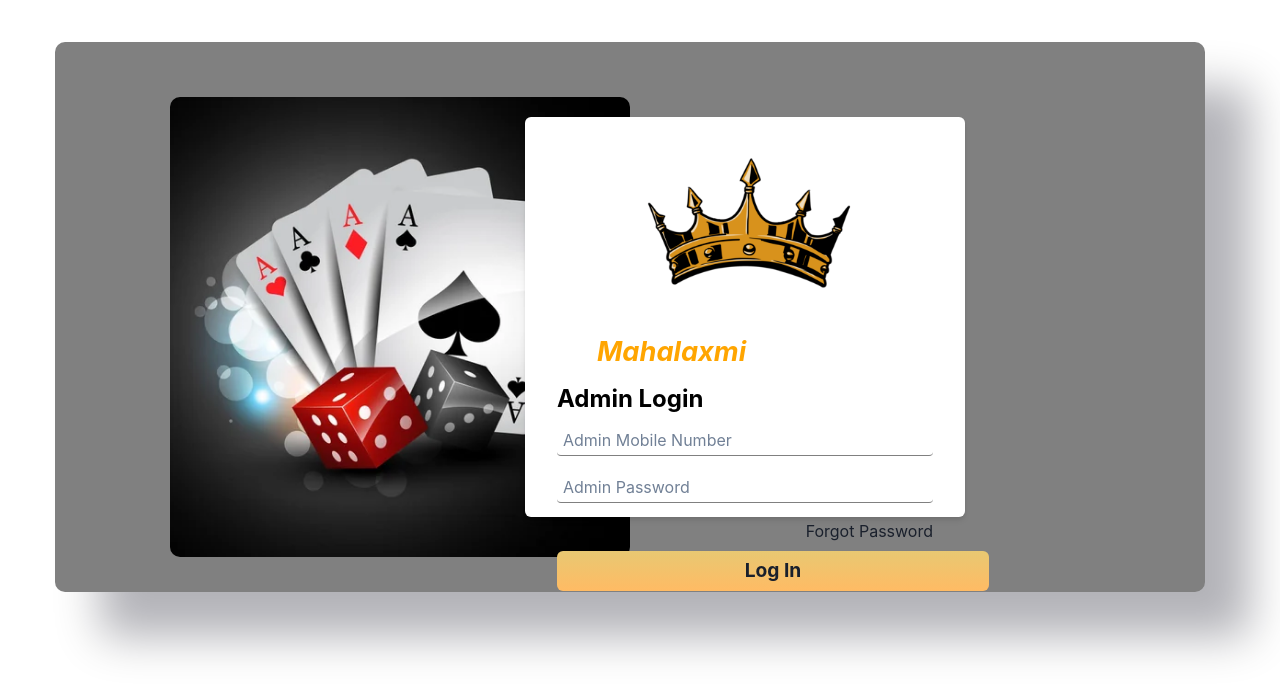
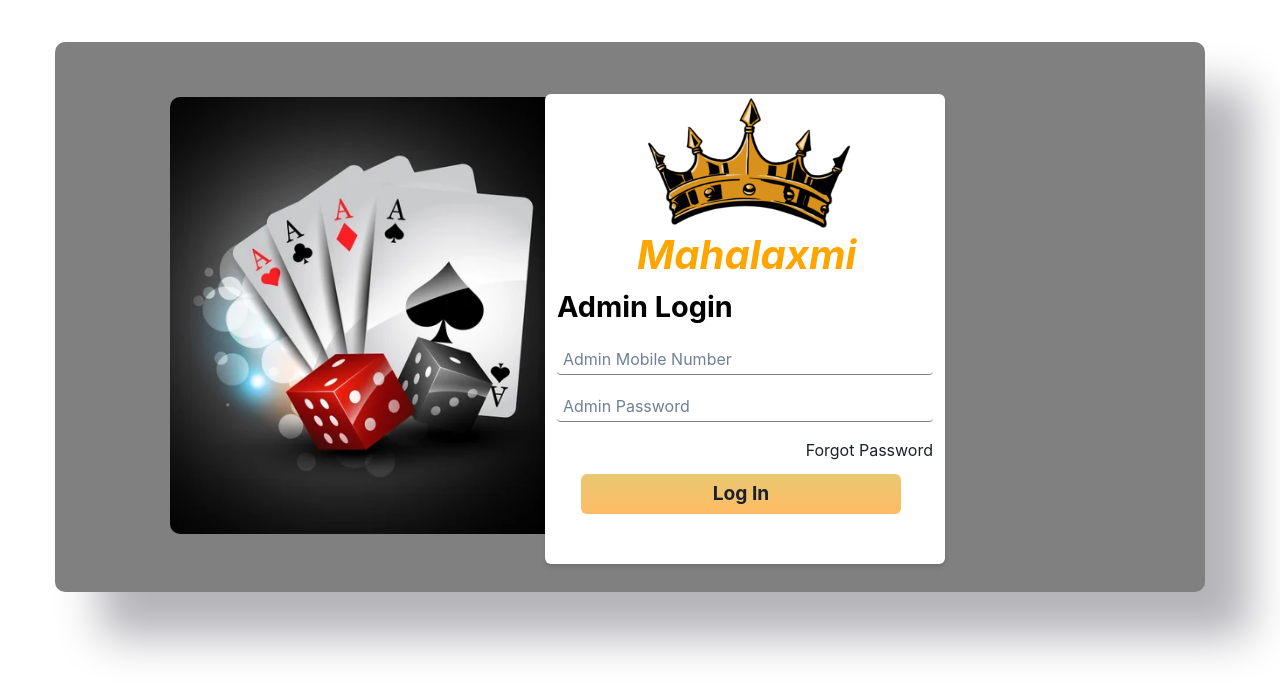
Before and after one commit to MasumMunghate/Mahalaxmi-Admin-Panels, a React (Vite) app: page / in a window 1280 px wide. Shown: the top 696 px of the page. Built offline with nearby package versions, Linux system fonts and the light colour scheme.

Commit message:
update: CSS in login

```diff
--- a/src/Components/AdminLogin/AdminLogin.jsx
+++ b/src/Components/AdminLogin/AdminLogin.jsx
@@ -57,9 +57,9 @@ const AdminLogin = () => {
           boxShadow="45px 45px 45px rgba(2, 4, 20, 0.3)"
         >
           <Image
-            src={Picture} // make sure 'Picture' is a valid image source
+            src={Picture}
             alt="m"
-            width={["70%", "40%"]}
+            width={["70%", "38%"]}
             style={{
               borderRadius: "10px",
               position: "relative",
@@ -71,12 +71,12 @@ const AdminLogin = () => {
           <Box
             as="form"
             bg="white"
-            p={8}
+            p={{base:8,md:3}}
             borderRadius="md"
             boxShadow="md"
-            maxW="440px"
+            maxW={{base:"400px",md:"400px"}}
             mx="auto"
-            height="400px"
+            height={{base:"380px",md:"470px"}}
             display="flex"
             flexDirection="column"
             justifyContent="space-between"
@@ -100,10 +100,10 @@ const AdminLogin = () => {
               fontWeight="bold"
               fontStyle="italic"
               position="relative"
-              fontSize='1.7rem'
-              bottom="5rem"
+              fontSize={{base:"1.7rem",md:"2.5rem"}}
+              bottom={{base:"5rem",md:"9rem"}}
               // textAlign="center"
-              left={10}
+              left={{base:"10" , md:"20"}}
             >
               Mahalaxmi
             </Text>
@@ -111,12 +111,12 @@ const AdminLogin = () => {
               color={"black"}
               fontWeight="bold"
               position="relative"
-              bottom="3em"
-              fontSize="1.5em"
+              bottom={{base:"3em" , md:"5em"}}
+              fontSize={{base:"1.5em" , md:"1.8em"}}
             >
               Admin Login
             </Text>
-            <Box position="relative" bottom="4em">
+            <Box position="relative" bottom={{base:"4em", md:"8em"}}>
               <input
                 type="text"
                 placeholder="Admin Mobile Number"
@@ -158,11 +158,12 @@ const AdminLogin = () => {
               <Button
                 backgroundImage="linear-gradient(to top, #FFBB64, #E8C872)"
                 padding="5px 10px"
-                width={["12.5rem", "22.5em"]}
+                width={["13.5rem", "20rem"]}
                 fontWeight="bold"
-                mt="0.5rem"
+                mt="0.7rem"
+                ml={{base:"0rem" , md:"1.5rem"}}
                 onClick={handleLogin}
-                fontSize='1.2rem'
+                fontSize="1.2rem"
               >
                 Log In
               </Button>
```
